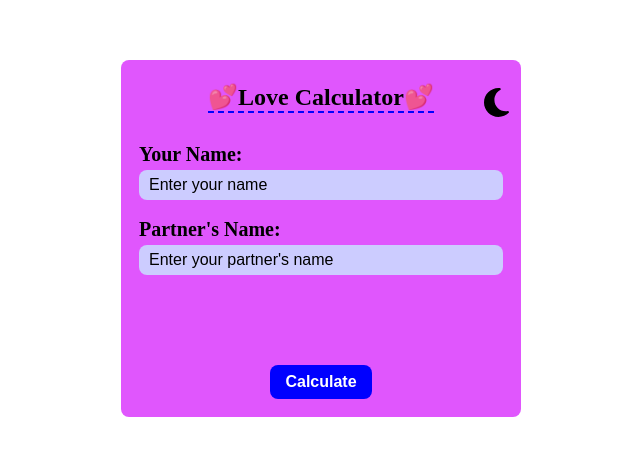
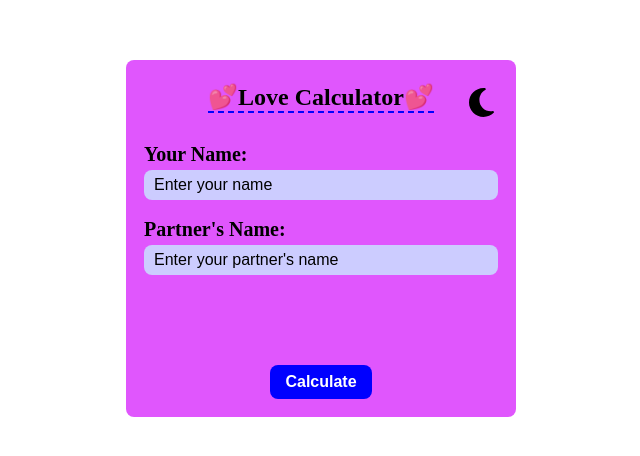
Before and after one commit to yusufthewebdesigner/LoveCalculator, a plain HTML site: page index.html in a window 1280 px wide. Shown: the part 162-618 px from the top of the page, without its empty margins (319-959 px from the left). Drawn offline with Linux system fonts and the light colour scheme.

Commit message:
Problem Fixed

```diff
--- a/style.css
+++ b/style.css
@@ -27,7 +27,7 @@ body {
   --inputField: #fff;
 }
 #mainBox {
-  width: 400px;
+  width: 390px;
   border-radius: 8px;
   background: var(--mainBoxBG);
   padding: 18px;
@@ -48,7 +48,7 @@ body {
 
 #mainBox .heading img {
   width: 25px;
-  margin-left: 50px;
+  margin-left: 35px;
   position: fixed;
   margin-top: 8px;
   cursor: pointer;
```
